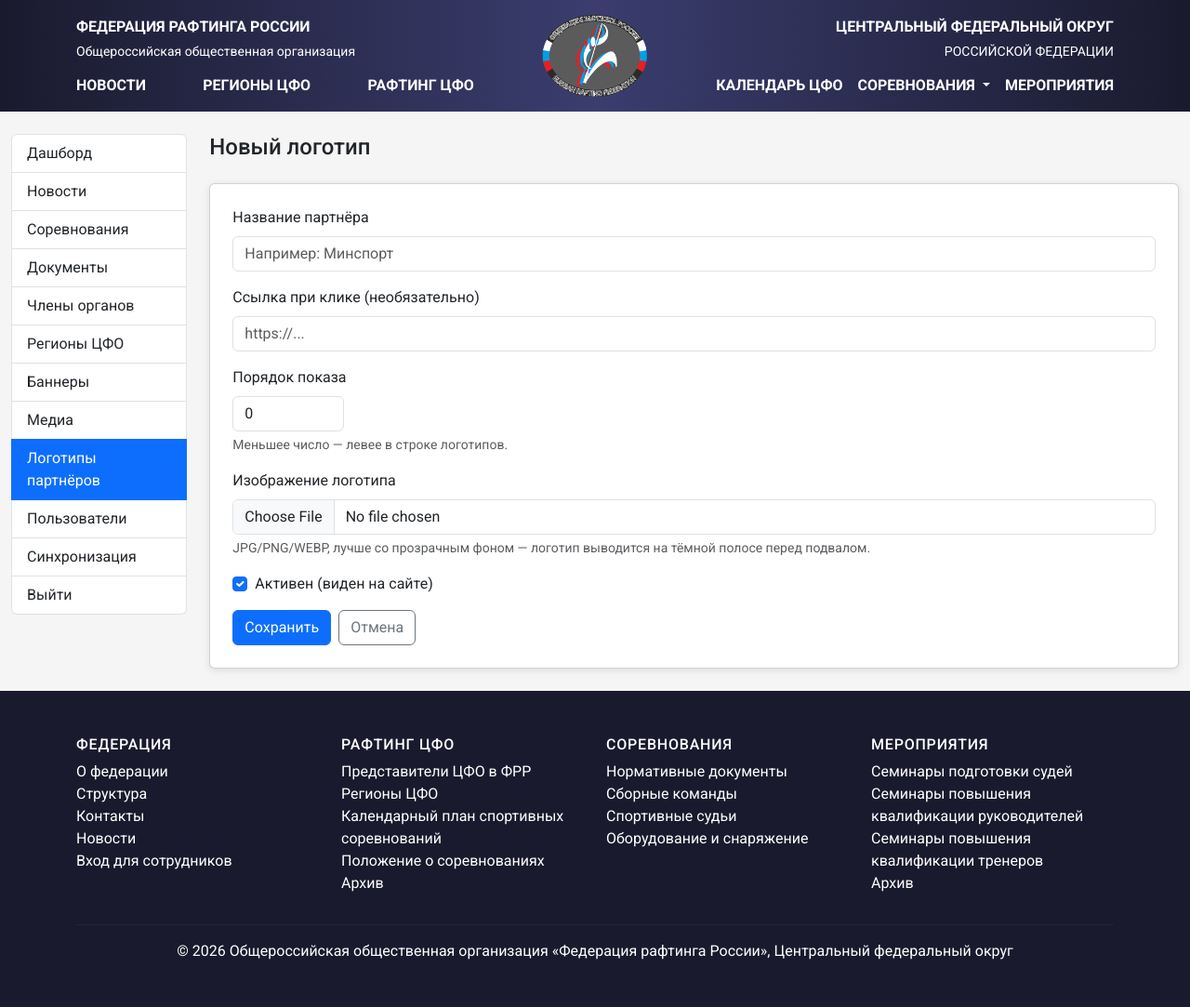
After one commit to rusrafting50-dev/RAFTING_CFO-CODEX, a Flask app: page /admin/partners/new in a window 1280 px wide. The commit adds this page. Shown: the whole page at 93% size. Run offline with Flask 3, Linux system fonts and the light colour scheme; a user stored in the database is signed in; data that the repository does not hold is empty; some libraries are stand-ins or nearby versions.

Commit message:
Управление логотипами партнёров через панель администратора
Новая модель PartnerLogo + раздел "Логотипы партнёров" в админке
(добавление/редактирование/замена изображения/удаление), по образцу
баннеров. Полоса перед подвалом (base.html) теперь строится из этих
записей (сортировка по полю "Порядок"), а не из захардкоженных путей —
раньше без реальных файлов там были "битые" картинки, теперь секция
просто не выводится, пока логотипы не добавлены.

Co-Authored-By: Claude Sonnet 5 <noreply@anthropic.com>
Claude-Session: https://claude.ai/code/session_0162FXnVK5YjdPsDXNwHY5vq

```diff
--- a/app.py
+++ b/app.py
@@ -7,7 +7,7 @@ from dotenv import load_dotenv
 from flask import Flask, render_template, url_for
 
 from auth import create_default_admin, ensure_schema, login_manager, seed_news_taxonomy
-from models import db
+from models import PartnerLogo, db
 from routes import register_blueprints
 
 load_dotenv()
@@ -132,6 +132,14 @@ def create_app():
     def inject_now():
         return {'now': datetime.utcnow()}
 
+    @app.context_processor
+    def inject_partner_logos():
+        # Полоса логотипов перед подвалом (base.html) видна на каждой
+        # странице сайта — данные для неё подтягиваются здесь, а не в
+        # каждом view отдельно.
+        logos = PartnerLogo.query.filter_by(is_active=True).order_by(PartnerLogo.sort_order).all()
+        return {'partner_logos': logos}
+
     @app.errorhandler(404)
     def not_found(error):
         return render_template('404.html'), 404
--- a/models.py
+++ b/models.py
@@ -214,6 +214,20 @@ class Banner(db.Model):
     created_at = db.Column(db.DateTime, default=datetime.utcnow)
 
 
+class PartnerLogo(db.Model):
+    """Логотипы партнёров в полосе перед подвалом (см. base.html) —
+    управляются через панель администратора. sort_order определяет
+    порядок слева направо."""
+
+    id = db.Column(db.Integer, primary_key=True)
+    name = db.Column(db.String(255), nullable=False)
+    image_path = db.Column(db.String(500), nullable=False)
+    link_url = db.Column(db.String(500))
+    sort_order = db.Column(db.Integer, default=0, nullable=False)
+    is_active = db.Column(db.Boolean, default=True, nullable=False)
+    created_at = db.Column(db.DateTime, default=datetime.utcnow)
+
+
 class MediaAlbum(db.Model):
     """Фотоальбом — раздел «Медиа» (вкладка «Фото»), добавляется вручную
     через панель администратора. photos_count — просто число для бейджа
--- a/routes/admin.py
+++ b/routes/admin.py
@@ -14,8 +14,8 @@ from werkzeug.utils import secure_filename
 
 from models import (
     Athlete, Banner, Competition, CompetitionDocument, Document, FederationMember,
-    MediaAlbum, MediaAlbumPhoto, MediaVideo, News, NewsCategory, NewsImage, NewsLevel, Referee,
-    RegionalFederation, SyncLog, User, db,
+    MediaAlbum, MediaAlbumPhoto, MediaVideo, News, NewsCategory, NewsImage, NewsLevel,
+    PartnerLogo, Referee, RegionalFederation, SyncLog, User, db,
 )
 
 bp = Blueprint('admin', __name__)
@@ -73,6 +73,7 @@ SECTION_CHOICES = [
     ('regions', 'Регионы ЦФО'),
     ('banners', 'Баннеры'),
     ('media', 'Медиа'),
+    ('partners', 'Логотипы партнёров'),
     ('sync', 'Синхронизация'),
 ]
 SECTION_KEYS = [key for key, _ in SECTION_CHOICES]
@@ -848,6 +849,102 @@ def banners_delete(banner_id):
     return redirect(url_for('admin.banners_list'))
 
 
+# ---------- Логотипы партнёров (полоса перед подвалом) ----------
+
+@bp.route('/partners')
+@section_required('partners')
+def partners_list():
+    logos = PartnerLogo.query.order_by(PartnerLogo.sort_order).all()
+    return render_template('admin/partners_list.html', active='partners', logos=logos)
+
+
+@bp.route('/partners/new', methods=['GET', 'POST'])
+@section_required('partners')
+@roles_required('admin', 'editor')
+def partners_new():
+    if request.method == 'POST':
+        name = request.form.get('name', '').strip()
+        link_url = request.form.get('link_url', '').strip()
+        sort_order = request.form.get('sort_order', type=int) or 0
+        image = request.files.get('image')
+
+        if not name:
+            flash('Название партнёра обязательно.', 'error')
+            return render_template('admin/partner_form.html', active='partners', logo=None)
+
+        if not image or not image.filename:
+            flash('Изображение логотипа обязательно.', 'error')
+            return render_template('admin/partner_form.html', active='partners', logo=None)
+
+        if not allowed_image(image.filename):
+            flash('Допустимые форматы изображения: JPG, PNG, WEBP.', 'error')
+            return render_template('admin/partner_form.html', active='partners', logo=None)
+
+        logo = PartnerLogo(
+            name=name,
+            link_url=link_url or None,
+            sort_order=sort_order,
+            is_active=bool(request.form.get('is_active')),
+            image_path=save_upload(image),
+        )
+        db.session.add(logo)
+        db.session.commit()
+        flash('Логотип добавлен.', 'success')
+        return redirect(url_for('admin.partners_list'))
+
+    return render_template('admin/partner_form.html', active='partners', logo=None)
+
+
+@bp.route('/partners/<int:logo_id>/edit', methods=['GET', 'POST'])
+@section_required('partners')
+@roles_required('admin', 'editor')
+def partners_edit(logo_id):
+    logo = PartnerLogo.query.get_or_404(logo_id)
+
+    if request.method == 'POST':
+        name = request.form.get('name', '').strip()
+        link_url = request.form.get('link_url', '').strip()
+        sort_order = request.form.get('sort_order', type=int) or 0
+        image = request.files.get('image')
+
+        if not name:
+            flash('Название партнёра обязательно.', 'error')
+            return render_template('admin/partner_form.html', active='partners', logo=logo)
+
+        if image and image.filename and not allowed_image(image.filename):
+            flash('Допустимые форматы изображения: JPG, PNG, WEBP.', 'error')
+            return render_template('admin/partner_form.html', active='partners', logo=logo)
+
+        logo.name = name
+        logo.link_url = link_url or None
+        logo.sort_order = sort_order
+        logo.is_active = bool(request.form.get('is_active'))
+        if image and image.filename:
+            old_file_path = os.path.join(current_app.root_path, 'static', logo.image_path)
+            if os.path.exists(old_file_path):
+                os.remove(old_file_path)
+            logo.image_path = save_upload(image)
+        db.session.commit()
+        flash('Логотип обновлён.', 'success')
+        return redirect(url_for('admin.partners_list'))
+
+    return render_template('admin/partner_form.html', active='partners', logo=logo)
+
+
+@bp.route('/partners/<int:logo_id>/delete', methods=['POST'])
+@section_required('partners')
+@roles_required('admin', 'editor')
+def partners_delete(logo_id):
+    logo = PartnerLogo.query.get_or_404(logo_id)
+    file_path = os.path.join(current_app.root_path, 'static', logo.image_path)
+    if os.path.exists(file_path):
+        os.remove(file_path)
+    db.session.delete(logo)
+    db.session.commit()
+    flash('Логотип удалён.', 'success')
+    return redirect(url_for('admin.partners_list'))
+
+
 # ---------- Медиа (альбомы и видео) ----------
 
 @bp.route('/media')
--- a/templates/admin/base_admin.html
+++ b/templates/admin/base_admin.html
@@ -35,6 +35,10 @@
                         <a class="list-group-item list-group-item-action {{ 'active' if active == 'media' }}"
                            href="{{ url_for('admin.media_list') }}">Медиа</a>
                     {% endif %}
+                    {% if current_user.can_access('partners') %}
+                        <a class="list-group-item list-group-item-action {{ 'active' if active == 'partners' }}"
+                           href="{{ url_for('admin.partners_list') }}">Логотипы партнёров</a>
+                    {% endif %}
                     {% if current_user.role == 'admin' %}
                         <a class="list-group-item list-group-item-action {{ 'active' if active == 'users' }}"
                            href="{{ url_for('admin.users_list') }}">Пользователи</a>
--- /dev/null
+++ b/templates/admin/partner_form.html
@@ -0,0 +1,55 @@
+{% extends "admin/base_admin.html" %}
+{% set active = 'partners' %}
+
+{% block title %}{{ 'Редактирование логотипа' if logo else 'Новый логотип' }} — Панель администратора{% endblock %}
+
+{% block admin_content %}
+    <h1 class="h4 mb-4">{{ 'Редактирование логотипа' if logo else 'Новый логотип' }}</h1>
+
+    <form method="post"
+          action="{{ url_for('admin.partners_edit', logo_id=logo.id) if logo else url_for('admin.partners_new') }}"
+          class="card p-4" enctype="multipart/form-data">
+        <div class="mb-3">
+            <label for="name" class="form-label">Название партнёра</label>
+            <input type="text" class="form-control" id="name" name="name" required
+                   placeholder="Например: Минспорт"
+                   value="{{ logo.name if logo else '' }}">
+        </div>
+        <div class="mb-3">
+            <label for="link_url" class="form-label">Ссылка при клике (необязательно)</label>
+            <input type="url" class="form-control" id="link_url" name="link_url" placeholder="https://..."
+                   value="{{ logo.link_url if logo and logo.link_url else '' }}">
+        </div>
+        <div class="mb-3">
+            <label for="sort_order" class="form-label">Порядок показа</label>
+            <input type="number" class="form-control" id="sort_order" name="sort_order"
+                   value="{{ logo.sort_order if logo else 0 }}" style="max-width: 120px;">
+            <div class="form-text">Меньшее число — левее в строке логотипов.</div>
+        </div>
+        <div class="mb-3">
+            <label for="image" class="form-label">Изображение логотипа</label>
+            {% if logo and logo.image_path %}
+                <div class="mb-2">
+                    <img src="{{ url_for('static', filename=logo.image_path) }}" alt=""
+                         style="max-width: 200px; max-height: 100px; object-fit: contain; background: #1a1a2e;"
+                         class="border rounded p-2">
+                </div>
+            {% endif %}
+            <input type="file" class="form-control" id="image" name="image" accept=".jpg,.jpeg,.png,.webp"
+                   {{ 'required' if not logo }}>
+            <div class="form-text">
+                JPG/PNG/WEBP, лучше со прозрачным фоном — логотип выводится на тёмной полосе перед подвалом.
+                {% if logo %}Оставьте поле пустым, чтобы не менять текущее изображение.{% endif %}
+            </div>
+        </div>
+        <div class="mb-3 form-check">
+            <input type="checkbox" class="form-check-input" id="is_active" name="is_active"
+                   {{ 'checked' if not logo or logo.is_active }}>
+            <label class="form-check-label" for="is_active">Активен (виден на сайте)</label>
+        </div>
+        <div class="d-flex gap-2">
+            <button type="submit" class="btn btn-primary">Сохранить</button>
+            <a class="btn btn-outline-secondary" href="{{ url_for('admin.partners_list') }}">Отмена</a>
+        </div>
+    </form>
+{% endblock %}
--- a/templates/base.html
+++ b/templates/base.html
@@ -79,14 +79,21 @@
     {% block content %}{% endblock %}
 </main>
 
-<section class="partners-strip">
-    <div class="container partners-strip-inner">
-        <img class="partners-strip-logo" src="{{ url_for('static', filename='img/partners/minsport.png') }}" alt="Минспорт">
-        <img class="partners-strip-logo" src="{{ url_for('static', filename='img/partners/csp.png') }}" alt="ЦСП">
-        <img class="partners-strip-logo" src="{{ url_for('static', filename='img/partners/sport-reserve.png') }}" alt="Спортивный резерв">
-        <img class="partners-strip-logo" src="{{ url_for('static', filename='img/partners/timetrial.png') }}" alt="Timetrial">
-    </div>
-</section>
+{% if partner_logos %}
+    <section class="partners-strip">
+        <div class="container partners-strip-inner">
+            {% for logo in partner_logos %}
+                {% if logo.link_url %}
+                    <a href="{{ logo.link_url }}" target="_blank" rel="noopener">
+                        <img class="partners-strip-logo" src="{{ url_for('static', filename=logo.image_path) }}" alt="{{ logo.name }}">
+                    </a>
+                {% else %}
+                    <img class="partners-strip-logo" src="{{ url_for('static', filename=logo.image_path) }}" alt="{{ logo.name }}">
+                {% endif %}
+            {% endfor %}
+        </div>
+    </section>
+{% endif %}
 
 <footer>
     <div class="container py-5">
```
Also changed, not shown: templates/admin/partners_list.html (added, +53 -0 lines).
